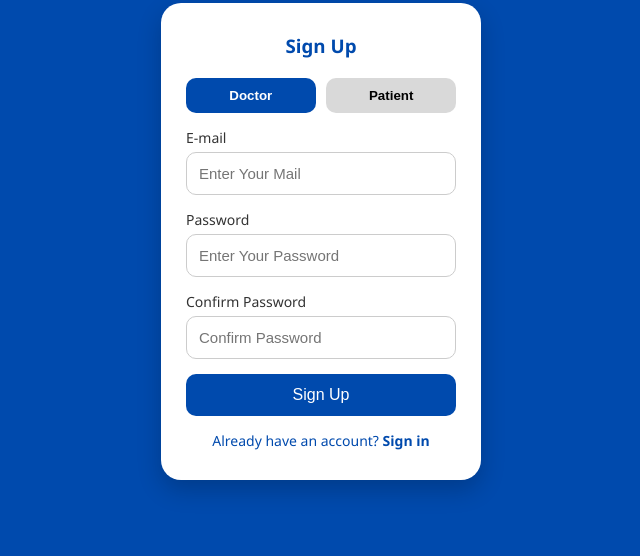
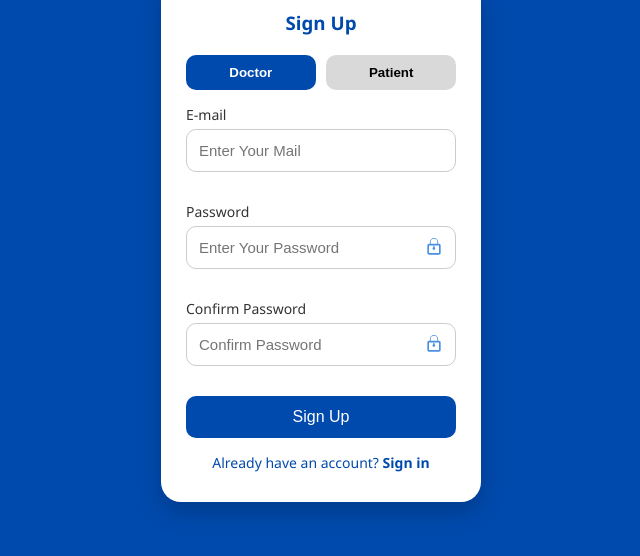
Before and after one commit to Zaidbashar2003/Physiotherapist, a plain HTML site: page jobs/signup-doctor.html in a window 1280 px wide. Shown: the part 188-744 px from the top of the page, without its empty margins (319-959 px from the left). Drawn offline with Linux system fonts and the light colour scheme.

Commit message:
Update signup-doctor.html

```diff
--- a/jobs/signup-doctor.html
+++ b/jobs/signup-doctor.html
@@ -1,9 +1,9 @@
 <!DOCTYPE html>
 <html lang="en">
 <head>
-  <meta charset="UTF-8">
+  <meta charset="UTF-8" />
   <title>Doctor Sign Up</title>
-  <link rel="stylesheet" href="signup-doctor.css">
+  <link rel="stylesheet" href="signup-doctor.css" />
 </head>
 <body>
   <div class="container">
@@ -16,24 +16,51 @@
         <button onclick="location.href='signup-patient.html'">Patient</button>
       </div>
 
-      <form>
+      <form id="signup-form">
         <label for="email">E-mail</label>
-        <input type="email" id="email" placeholder="Enter Your Mail" required>
+        <div class="input-group">
+          <input type="email" id="email" placeholder="Enter Your Mail" required />
+        </div>
 
         <label for="password">Password</label>
-        <input type="password" id="password" placeholder="Enter Your Password" required>
+        <div class="input-group">
+          <input type="password" id="password" placeholder="Enter Your Password" required />
+          <span class="lock-icon">
+            <svg xmlns="http://www.w3.org/2000/svg" height="20" width="20" viewBox="0 0 24 24" fill="#4a90e2">
+              <path d="M12 17a1.5 1.5 0 0 0 1.5-1.5c0-.6-.36-1.11-.88-1.36V13a.75.75 0 0 0-1.5 0v1.14c-.52.25-.88.76-.88 1.36A1.5 1.5 0 0 0 12 17Zm6-7h-1V8a5 5 0 0 0-10 0v2H6a2 2 0 0 0-2 2v9a2 2 0 0 0 2 2h12a2 2 0 0 0 2-2v-9a2 2 0 0 0-2-2ZM8 8a4 4 0 1 1 8 0v2H8V8Zm10 13H6v-9h12v9Z"/>
+            </svg>
+          </span>
+        </div>
 
         <label for="confirm-password">Confirm Password</label>
-        <input type="password" id="confirm-password" placeholder="Confirm Password" required>
+        <div class="input-group">
+          <input type="password" id="confirm-password" placeholder="Confirm Password" required />
+          <span class="lock-icon">
+            <svg xmlns="http://www.w3.org/2000/svg" height="20" width="20" viewBox="0 0 24 24" fill="#4a90e2">
+              <path d="M12 17a1.5 1.5 0 0 0 1.5-1.5c0-.6-.36-1.11-.88-1.36V13a.75.75 0 0 0-1.5 0v1.14c-.52.25-.88.76-.88 1.36A1.5 1.5 0 0 0 12 17Zm6-7h-1V8a5 5 0 0 0-10 0v2H6a2 2 0 0 0-2 2v9a2 2 0 0 0 2 2h12a2 2 0 0 0 2-2v-9a2 2 0 0 0-2-2ZM8 8a4 4 0 1 1 8 0v2H8V8Zm10 13H6v-9h12v9Z"/>
+            </svg>
+          </span>
+        </div>
 
         <button type="submit">Sign Up</button>
       </form>
 
-        <div class="link">
-      Already have an account? <a href="login.html">Sign in</a>
-          </div>
-
+      <div class="link">
+        Already have an account? <a href="login.html">Sign in</a>
+      </div>
     </div>
   </div>
+
+  <script>
+    document.getElementById("signup-form").addEventListener("submit", function (e) {
+      const password = document.getElementById("password").value;
+      const confirmPassword = document.getElementById("confirm-password").value;
+
+      if (password !== confirmPassword) {
+        e.preventDefault();
+        alert("Passwords do not match!");
+      }
+    });
+  </script>
 </body>
 </html>
```
